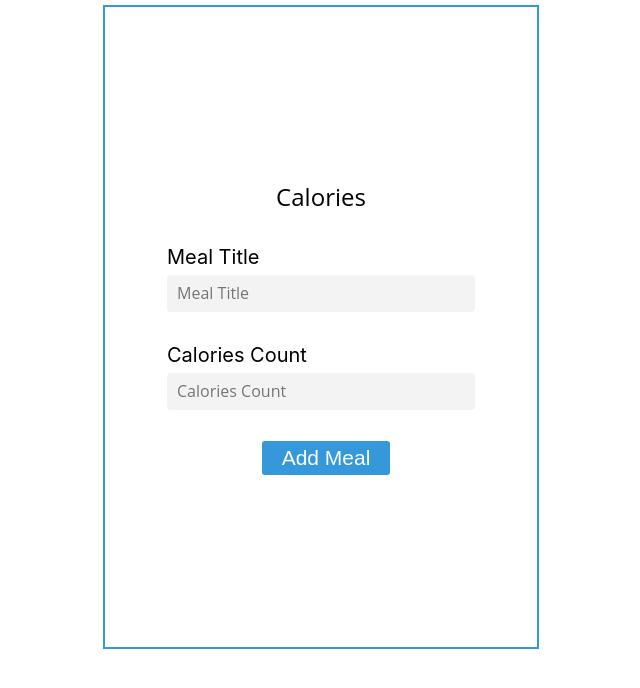
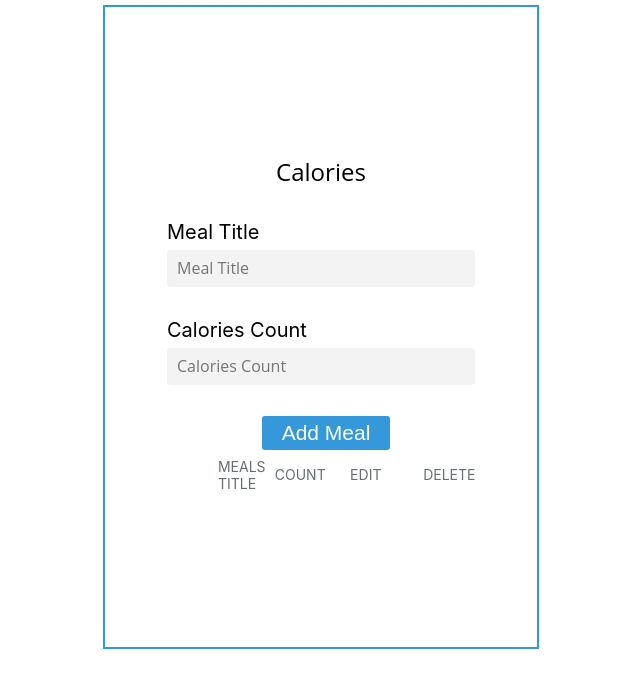
Before and after one commit to Rohan2596/calories-application, a React (Create React App) app in the folder calories-frontend/: page / in a window 1280 px wide. Shown: the top 688 px of the page, without its empty margins (319-959 px from the left). Built offline with nearby package versions, Linux system fonts and the light colour scheme.

Commit message:
ADDED:Header Fields for table.

```diff
--- a/calories-frontend/src/components/calories/calories.jsx
+++ b/calories-frontend/src/components/calories/calories.jsx
@@ -27,48 +27,31 @@ export class Calories extends React.Component {
                     </div>
                 </div>
 
+                <div className="userTableMain" >
+            <div className="leftDiv" >
+                <div className="leftProfile"></div>
+                <div className="nameAndEmail">
+                    <div className="usernameDiv">
+                        <div className="tableHeaderTextName">Meals Title </div>
+                    </div>
+                    <div className="emailDiv">
+                        <div className="tableHeaderTextEmail">Count</div>
+                    </div>
+                </div>
+            </div>
+            <div className="rightDiv">
+                <div className="labHeaderDiv">
+                    <div  className="tableHeaderTextLab">Edit</div>
+                </div>
+                <div className='tableHeaderTextStatus' >
+                    Delete
+                </div>
             </div>
 
-            /* <div class="table-box">
+        </div>
+                </div>
 
-                    <div class="table-row table-head">
 
-                        <div class="table-cell head-cell">
-                            <p> SrNo</p>
-                        </div>
-                        <div class="table-cell">
-                            <p>First Name</p>
-                        </div>
-                        <div class="table-cell">
-                            <p> Last Name</p>
-                        </div>
-                        <div class="table-cell">
-                            <p> Edit</p>
-                        </div>
-                        <div class="table-cell">
-                            <p> Delete</p>
-                        </div>
-                    </div>
-                    <div class="table-row">
-
-                        <div class="table-cell head-cell">
-                            <p> SrNo</p>
-                        </div>
-                        <div class="table-cell">
-                            <p>First Name</p>
-                        </div>
-                        <div class="table-cell">
-                            <p> Last Name</p>
-                        </div>
-                        <div class="table-cell">
-                            <button class="edit" type="button" onclick="getEditValue();">Edit</button>
-                        </div>
-                        <div class="table-cell last-cell">
-                            <button class="delete" type="button" onclick="getDeleteValue();">Delete</button>
-                        </div>
-                    </div>
-                </div>
-    </div> */
         );
     }
 }
--- a/calories-frontend/src/components/style.scss
+++ b/calories-frontend/src/components/style.scss
@@ -77,10 +77,191 @@
 
 
   }
+  .container{
+    width: 29em;
+  }
     .footer {
       margin-top: 3em;
     }
 
+    .userDisplayMain {
+      display        : flex;
+      flex-direction : row;
+      height         : 60px;
+      justify-content: space-between;
+      align-items    : center;
+      margin-right   : 40px;
+      width          : 99%;
+      border         : 1px solid #EFEFEF;
+      border-radius  : 5px;
+      opacity        : 1;
+      background     : #FFFFFF 0% 0% no-repeat padding-box;
+      margin         : 5px;
+      cursor         : pointer;
+      letter-spacing: 0.5px;
+
+      &:hover {
+
+          border               : 1px solid #3498db;
+          // box-shadow        :  13px 7px -10px -10px #18A2E7;
+          // box-shadow        : 2px 2px 0px $primary-color;
+          background-color     : #F8FBFF;
+          // opacity           : 3;
+          box-shadow           : inset 0 -15px 3px -16px #3D3D3D;
+
+          // background     : #18A2E7 0% 0% no-repeat padding-box;
+          .nameText {
+              font-weight: 600;
+
+          }
+
+
+      }
+  }
+
+
+  .leftDiv {
+      display        : flex;
+      flex-direction : row;
+      justify-content: flex-start;
+      width          : 55%;
+      align-items    : center;
+      margin-left: 8px;
+  }
+
+  .rightDiv {
+      @extend .leftDiv;
+      justify-content: space-around;
+      width          : 45%;
+  }
+  .reset{
+      width: 120px;
+  }
+  .nameText {
+      font-size    : 15px;
+      text-align   : left;
+      color        : #3D3D3D;
+      white-space  : nowrap;
+      overflow     : hidden;
+      text-overflow: ellipsis;
+      // padding-left: 5px;
+      // padding-right: 10px;
+      & .hover{
+          transform: translateX(calc(200px - 100%));
+      }
+  }
+
+  .emailText {
+      @extend .nameText;
+
+  }
+
+  .nameAndEmail {
+      display        : flex;
+      flex-direction : row;
+      width          : 84%;
+      margin-left    : 12px;
+      justify-content: space-evenly;
+      align-items    : center;
+      width          : 90%;
+  }
+
+  .usernameDiv {
+      width: 50%;
+  }
+
+  .emailDiv {
+      @extend.usernameDiv;
+  }
+
+  .resetDiv {
+      display       : none;
+      align-self    : flex-end;
+      // display    : flex;
+      flex-direction: row;
+      align-items   : center;
+      margin-left: -28px;
+  }
+
+
+
+
+  .lockIcon {
+
+      height: 12.5px;
+      width : 12px;
+  }
+
+  .resetText {
+
+      font-size: 15px;
+  }
+
+  .userTableMain {
+      display        : flex;
+      flex-direction : row;
+      height         : 40px;
+      justify-content: space-between;
+      align-items    : center;
+      margin-right   : 40px;
+      width          : 100%;
+
+      opacity   : 1;
+      background: #FFFFFF 0% 0% no-repeat padding-box;
+      margin    : 5px;
+  }
+
+  .leftProfile {
+      width              : 36px;
+      height             : 36px;
+      // border          : 1px solid #F5F5F5;
+      opacity            : 1;
+      border-radius      : 18px;
+      // background-color: #EFEFEF;
+      margin-left        : 12px;
+      display            : flex;
+      align-items        : center;
+      justify-content    : center;
+  }
+
+  .tableHeaderText {
+      // font-family: $font-family;
+      text-align    : left;
+      color         : #031016;
+      font-size     : 14px;
+      font          : Bold 14px/16px ;
+      text-transform: uppercase;
+      opacity       : 0.6;
+  }
+  .tableHeaderTextName {
+      @extend .tableHeaderText;
+      margin-left: 1px;
+  }
+  .tableHeaderTextEmail {
+      @extend .tableHeaderText;
+      margin-left: -2px;
+  }
+  .tableHeaderTextLab {
+      @extend .tableHeaderText;
+      margin-left: -4px;
+  }
+  .tableHeaderTextStatus {
+      @extend .tableHeaderText;
+      margin-left: 10px;
+  }
+  .tableHeaderTextAction {
+      @extend .tableHeaderText;
+      margin-right: 4px;
+  }
+  .labNameDiv{
+      width:80px
+  }
+  .labHeaderDiv{
+      width:40px
+  }
+   .login{
+     width: 30em;
+   }
 
 
   }
```
